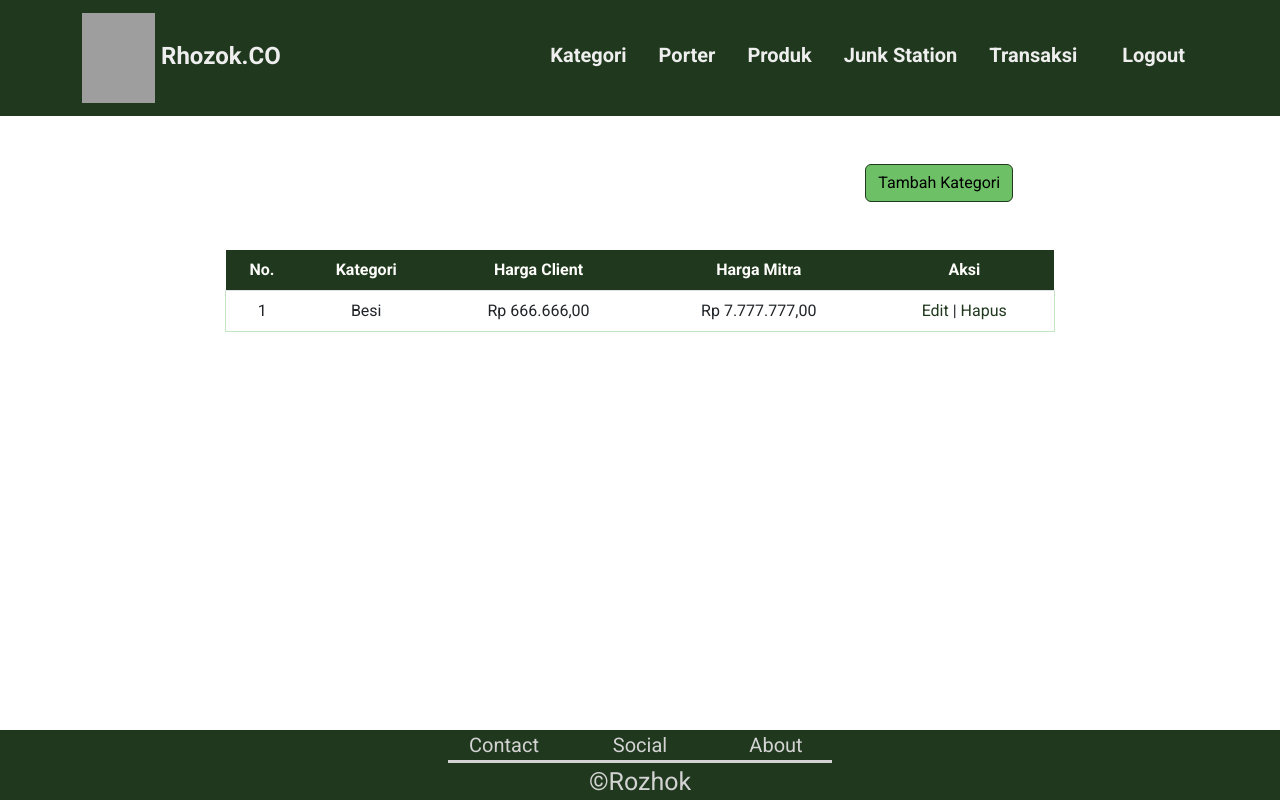
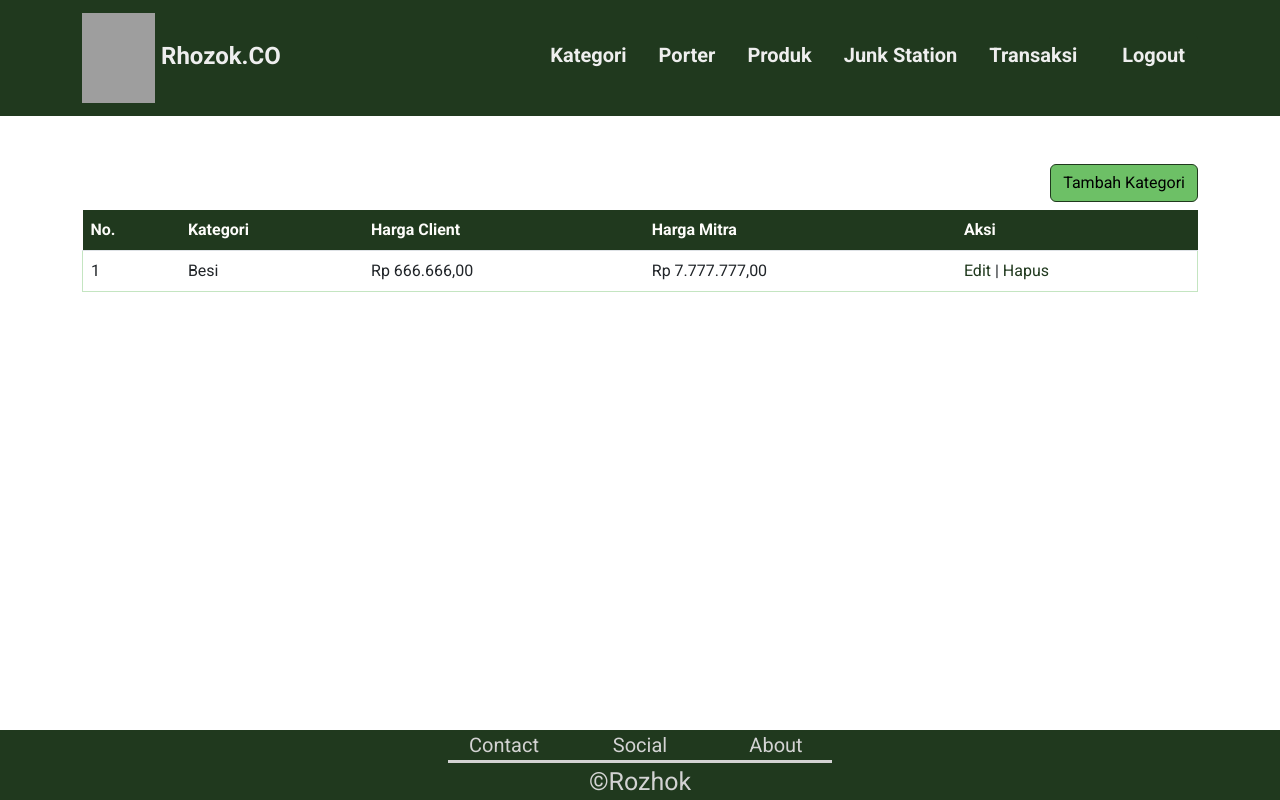
Before and after one commit to arch-havis/Rozhok-FE, a Next.js app: page /admin/kategori in a window 1280 px wide. Built offline with nearby package versions, Linux system fonts and the light colour scheme; grey boxes are pictures that could not be loaded.

Commit message:
fix slicing kategori

```diff
--- a/pages/admin/kategori/index.jsx
+++ b/pages/admin/kategori/index.jsx
@@ -1,14 +1,14 @@
 import React from "react";
 import HeaderAdmin from "../../../components/HeaderAdmin";
 import Footer from "../../../components/Footer";
-import { Button, Col, Row, Table } from "react-bootstrap";
+import { Button, Col, Container, Row, Table } from "react-bootstrap";
 
 const Index = () => {
   const hargaClient = 666666;
   const hargaMitra = 7777777;
 
   const goTambah = (e) => {
-    location.href = "/admin/kategori/tambah";
+    location.href = "/admin/kategori/tambah-kategori";
   };
 
   const formatClient = new Intl.NumberFormat("id-ID", {
@@ -26,19 +26,16 @@ const Index = () => {
   return (
     <div>
       <HeaderAdmin />
-      <Row className="m-0 mb-5">
-        <Col></Col>
-        <Col></Col>
-        <Col>
-          <Button variant="lime mt-5 border-alpukat" onClick={() => goTambah()}>
+      <Container>
+        <div className="text-end">
+          <Button
+            variant="lime mt-5 mb-2 border-alpukat"
+            onClick={() => goTambah()}
+          >
             Tambah Kategori
           </Button>
-        </Col>
-      </Row>
-      <Row className="m-0 mt-5">
-        <Col></Col>
-        <Col md={8} className="text-center">
-          <Table>
+        </div>
+        <Table responsive>
           <thead className="bg-alpukat text-putihan">
             <tr>
               <th>No.</th>
@@ -69,9 +66,7 @@ const Index = () => {
             </tr>
           </tbody>
         </Table>
-        </Col>
-        <Col></Col>
-      </Row>
+      </Container>
       <Footer />
     </div>
   );
```
Lines whose indentation alone changed are shown as unchanged.
